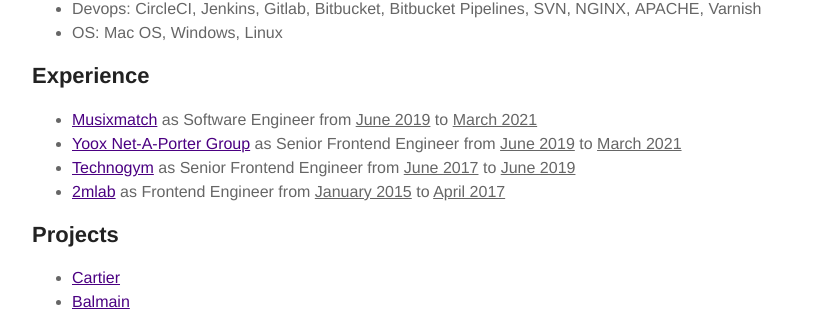
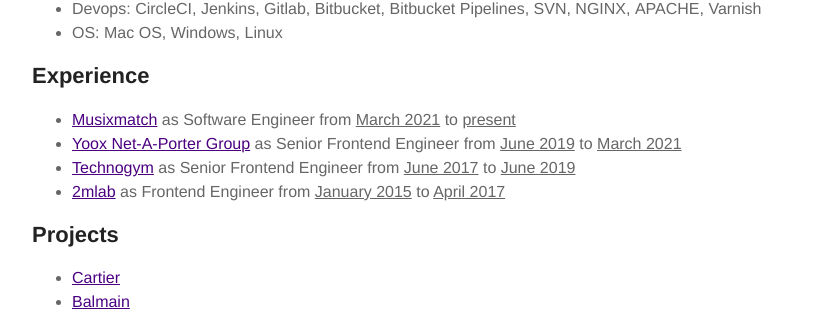
Before and after one commit to alexghirelli/alexghirelli.github.io, a Jekyll site: the page built from about.md, in a window 1280 px wide. Shown: the part 1149-1460 px from the top of the page, without its empty margins (203-1039 px from the left). Built offline with Jekyll 4.4.1, drawn with Linux system fonts in a browser that asks for light colours.

Commit message:
Update about.md

```diff
--- a/about.md
+++ b/about.md
@@ -27,7 +27,7 @@
 <h2>Experience</h2>
 
 <ul>
-	<li><a href="https://www.musixmatch.com" target="_blank" rel="nofollow"><b>Musixmatch</b></a> as <b>Software Engineer</b> from <u>June 2019</u> to <u>March 2021</u></li>
+	<li><a href="https://www.musixmatch.com" target="_blank" rel="nofollow"><b>Musixmatch</b></a> as <b>Software Engineer</b> from <u>March 2021</u> to <u>present</u></li>
 	<li><a href="https://www.ynap.com" target="_blank" rel="nofollow"><b>Yoox Net-A-Porter Group</b></a> as <b>Senior Frontend Engineer</b> from <u>June 2019</u> to <u>March 2021</u></li>
 	<li><a href="https://www.technogym.com" target="_blank" rel="nofollow"><b>Technogym</b></a> as <b>Senior Frontend Engineer</b> from <u>June 2017</u> to <u>June 2019</u></li>
 	<li><a href="http://www.2mlab.com" target="_blank" rel="nofollow"><b>2mlab</b></a> as <b>Frontend Engineer</b> from <u>January 2015</u> to <u>April 2017</u></li>
```
